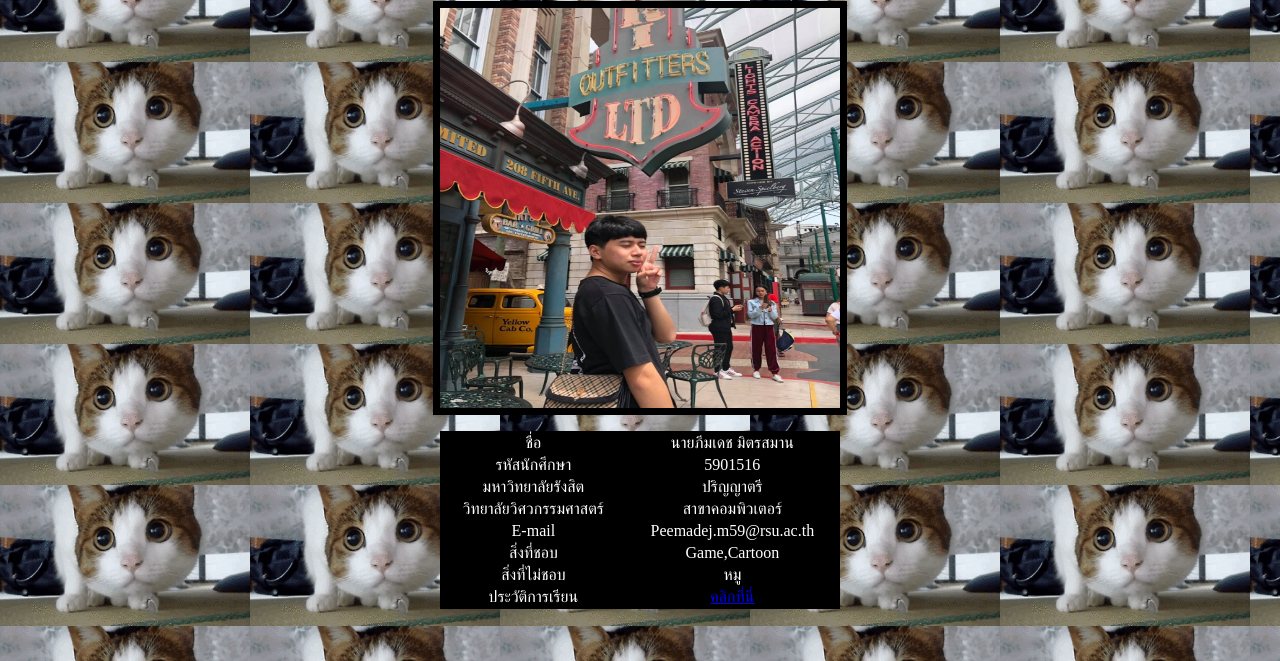
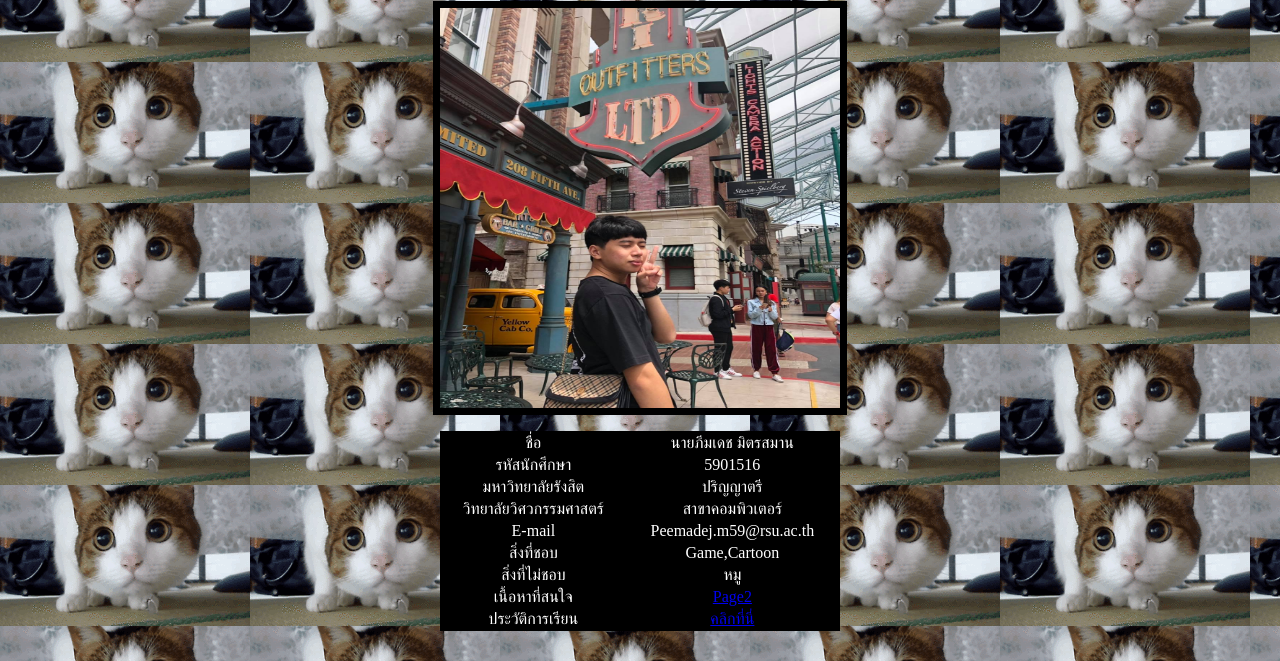
Before and after one commit to jamehoi2/PeemadejProfile, a plain HTML site: page index.html in a window 1280 px wide. Shown: the part 79-740 px from the top of the page. Drawn offline with Linux system fonts and the light colour scheme.

Commit message:
Update index.html

```diff
--- a/index.html
+++ b/index.html
@@ -62,7 +62,9 @@ h1 {
 <tr>
 <td>สิ่งที่ไม่ชอบ</td><td>หมู</td></tr>
 <tr>
-<td>ประวัติการเรียน</td><td><a href="listgpa.pdf" target="_blank">คลิกที่นี่</a>
+<td>เนื้อหาที่สนใจ</td><td><a href="page2.html" target="_blank">Page2</a></td></tr>
+<tr>
+<td>ประวัติการเรียน</td><td><a href="listgpa.pdf" target="_blank">คลิกที่นี่</a></td></tr>
 </table>
 </div><br/>
 <h1>วิดีโอแนะนำตัว</h1>
```
